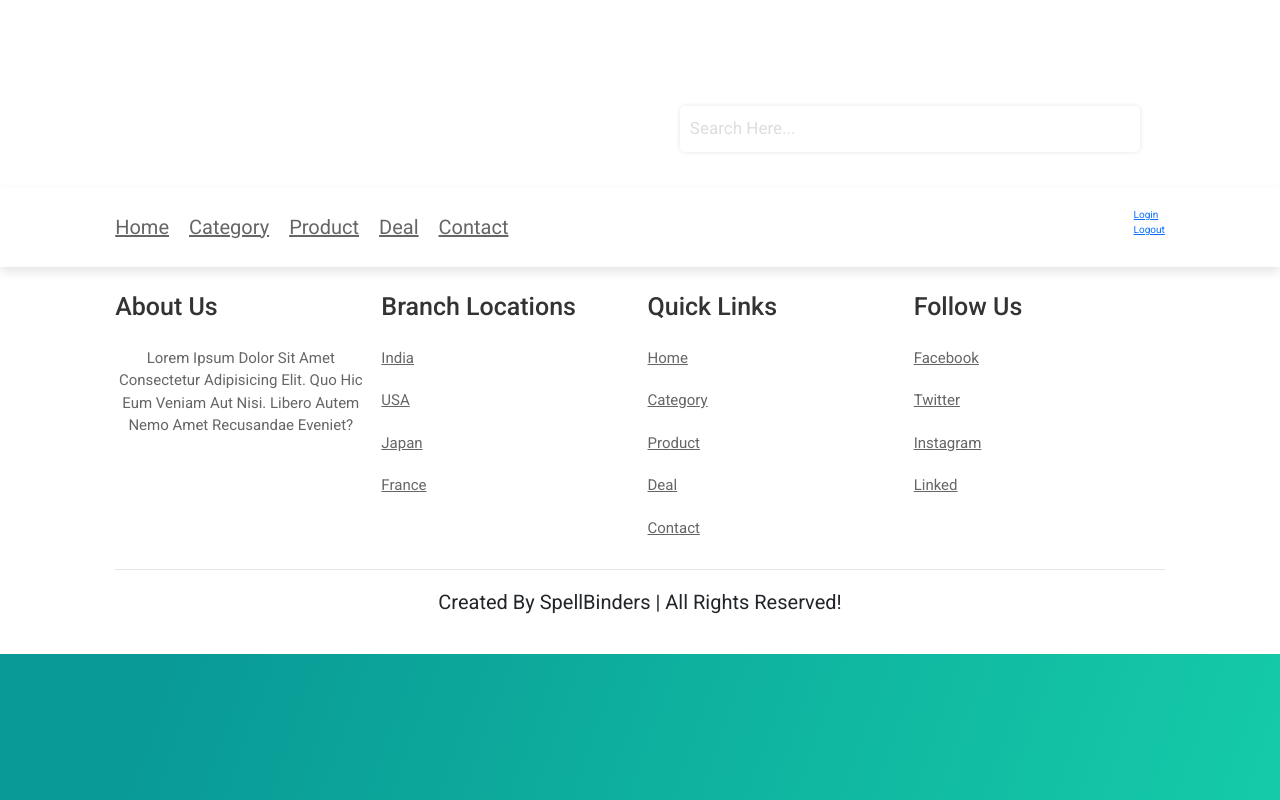
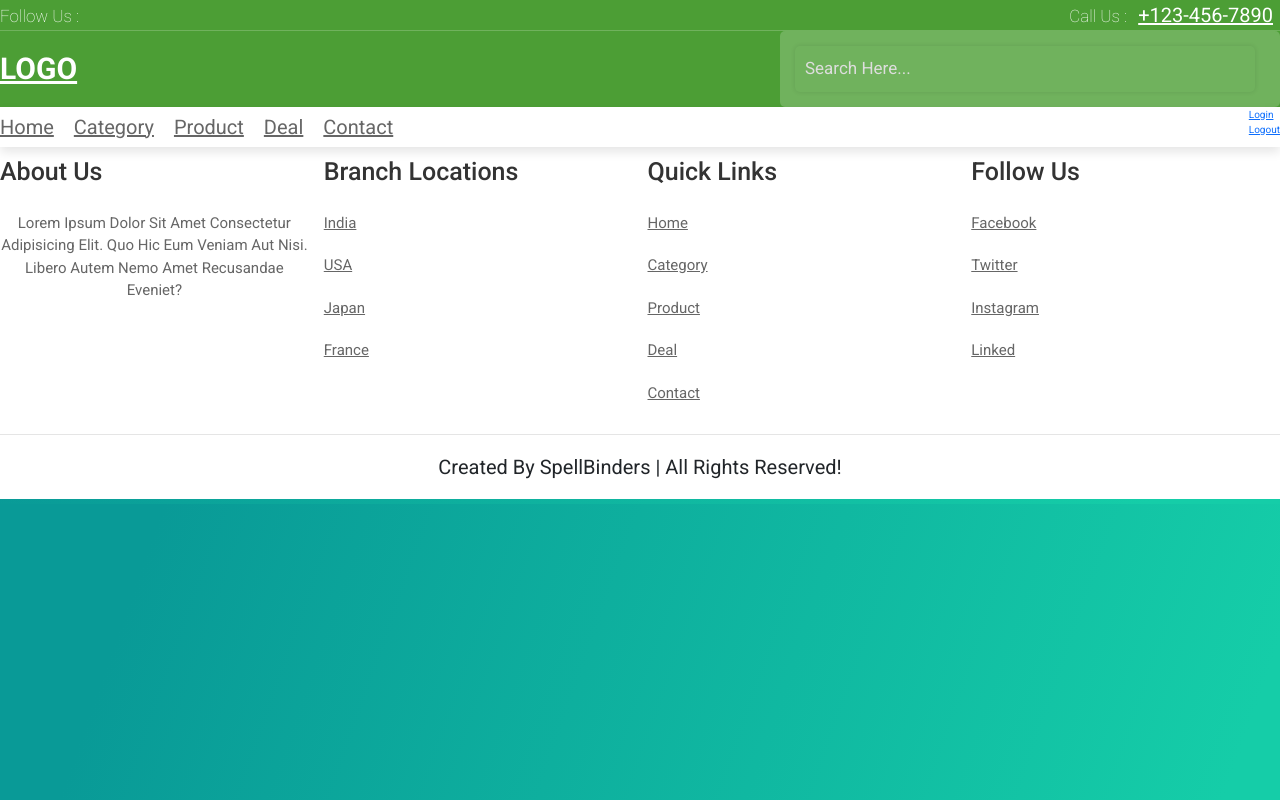
Before and after one commit to Team-White-Hats/DS-Frontend, a React (Create React App) app: page /client/1 in a window 1280 px wide. Built offline with nearby package versions, Linux system fonts and the light colour scheme.

Commit message:
headerDone

```diff
--- a/src/components/header/header.css
+++ b/src/components/header/header.css
@@ -27,10 +27,6 @@ html{
   scroll-padding-top: 7rem;
 }
 
-section{
-  padding:1.5rem 9%;
-
-}
 
 .heading{
   font-size: 3rem;
@@ -61,8 +57,8 @@ section{
   display: flex;
   align-items: center;
   justify-content: space-between;
-  padding:2rem 9%;
-  background:var(--green);
+
+  background:rgb(76, 158, 53);
 }
 
 .header-1{
--- a/src/components/header/header.js
+++ b/src/components/header/header.js
@@ -63,7 +63,7 @@ const Header =()=> {
             <nav>
          <ul>
 
-        <li><Link to="/login">Login</Link></li>
+        <li><Link to="client/login">Login</Link></li>
         <li><Link to="/">Logout</Link></li>
       </ul>
     </nav>
```
